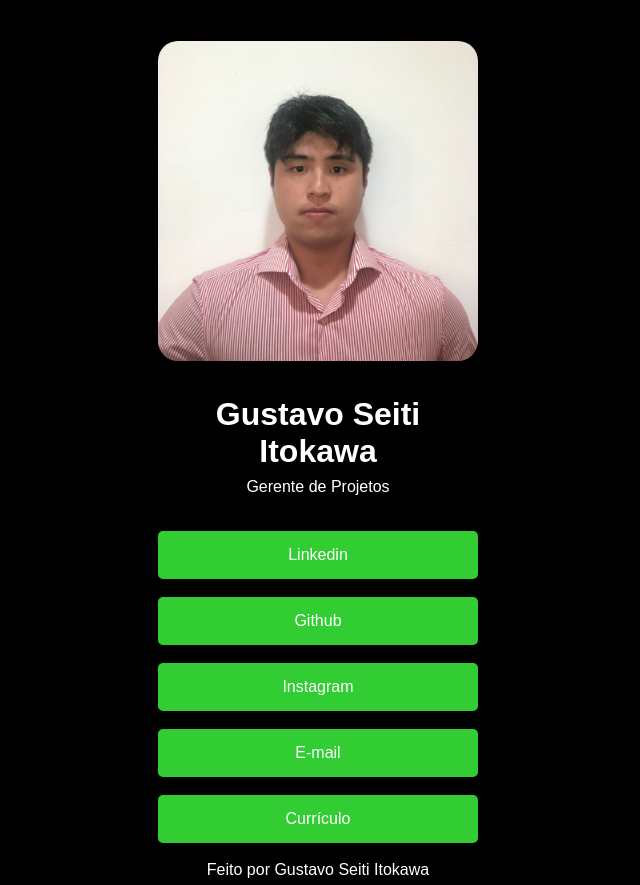
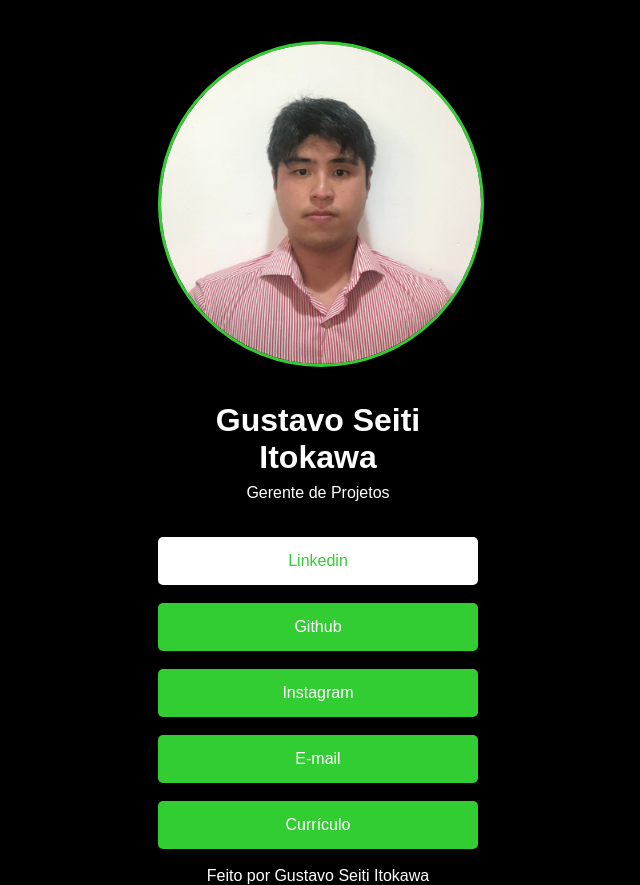
Before and after one commit to GustavoSeitiItokawa/my-links, a plain HTML site: page index.html in a window 1280 px wide. In both pictures the pointer is over the link "Linkedin". Shown: the whole page, without its empty margins (322-962 px from the left). Drawn offline with Linux system fonts and the light colour scheme.

Commit message:
Add files via upload

```diff
--- a/style.css
+++ b/style.css
@@ -9,9 +9,10 @@ body {
 }
 
 img {
-    border-radius: 20px;
+    border-radius: 50%;
     width: 320px;
     height: 320px;
+    border: 3px solid limegreen;
 }
 
 h1 {
@@ -42,6 +43,11 @@ a {
     border-radius: 5px;
 }
 
+a:hover{
+    background-color: white;
+    color: limegreen;
+}
+
 footer{
     color: white;
 }
```
